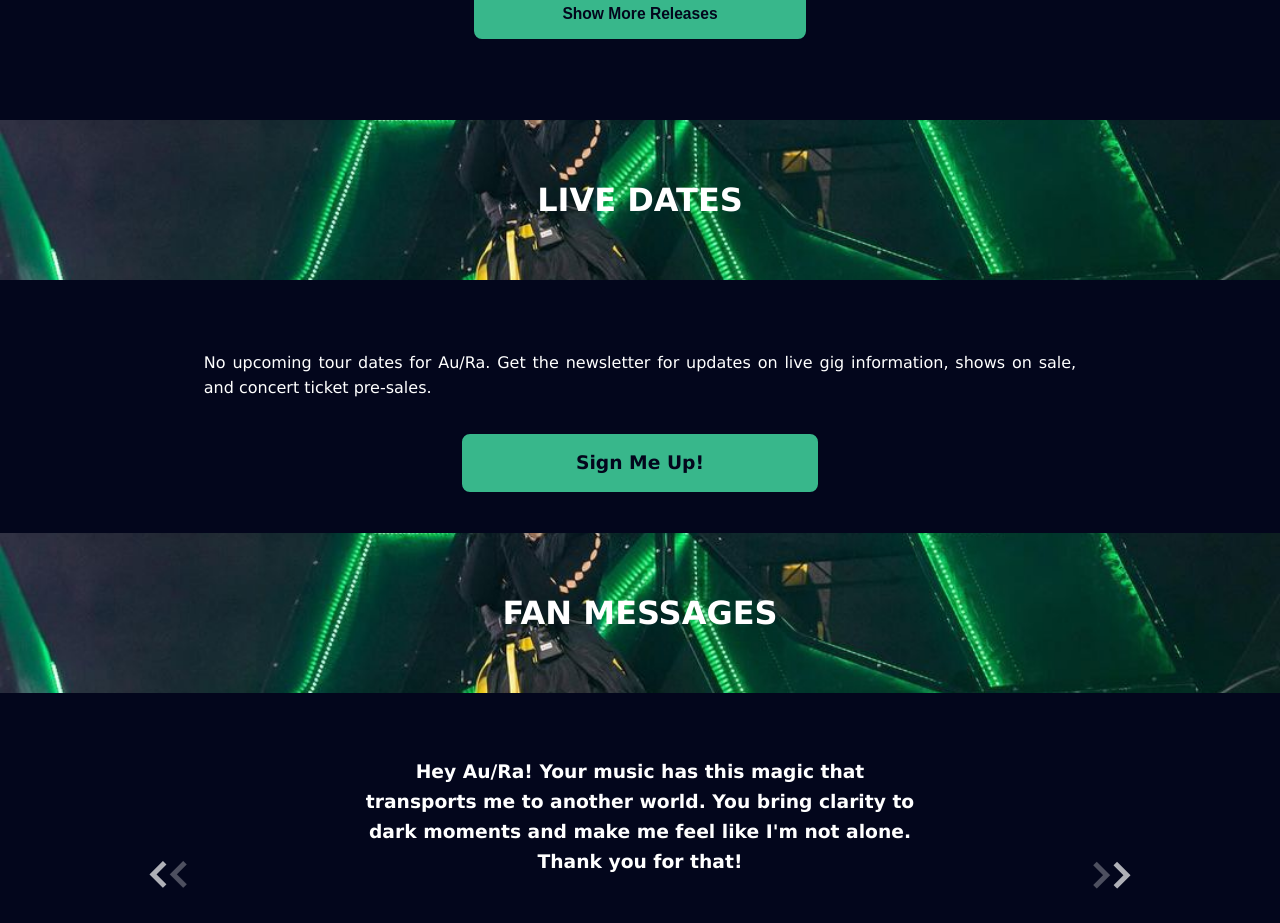
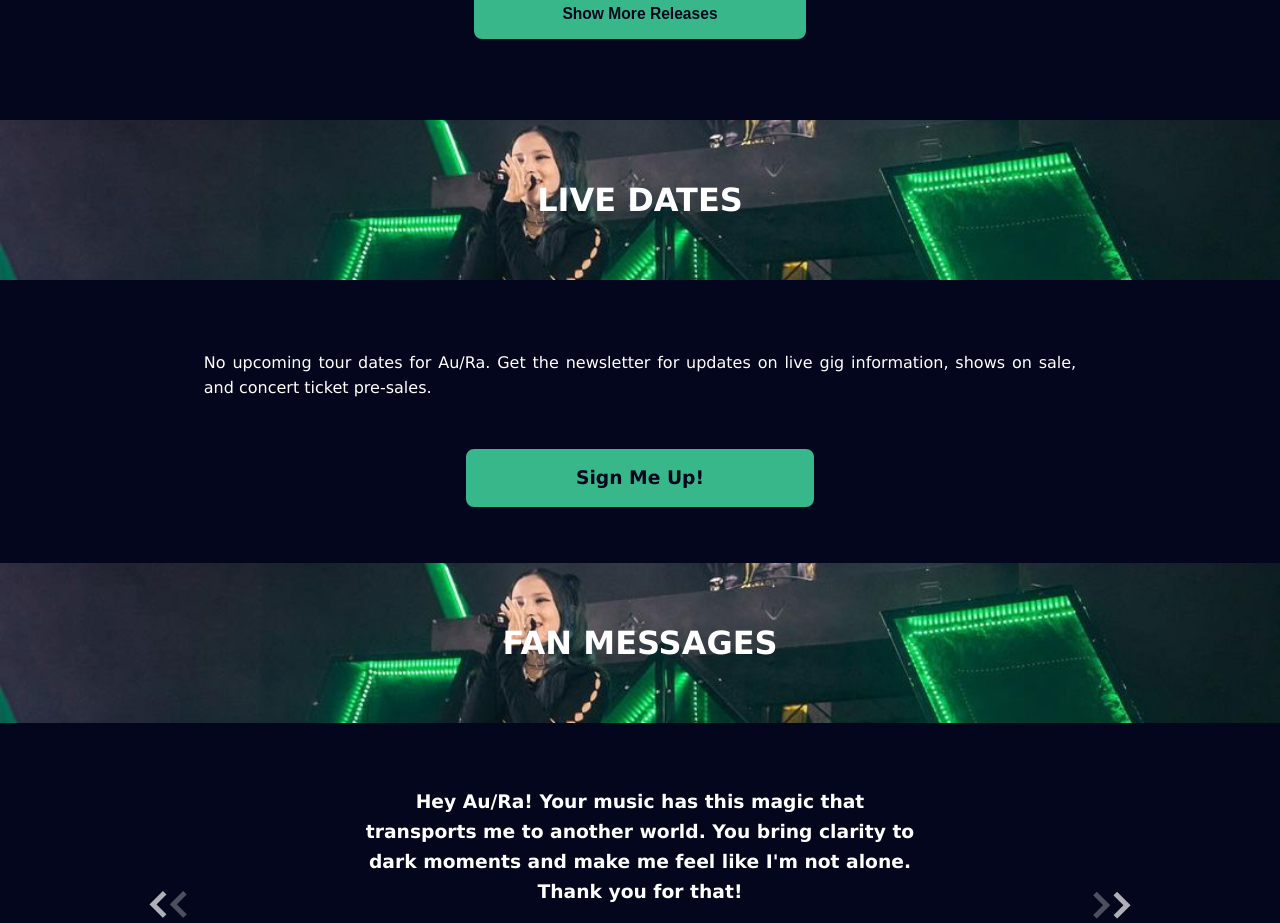
Before and after one commit to MarcGriese/Webdesign, a React app in the folder au_ra/: page / in a window 1280 px wide. Shown: the part 2520-3443 px from the top of the page. Built offline with nearby package versions, Linux system fonts and the light colour scheme.

Commit message:
logic adaption

```diff
--- a/au_ra/src/components/footer.jsx
+++ b/au_ra/src/components/footer.jsx
@@ -1,14 +1,28 @@
-import React from "react";
+import React, { useState, useEffect } from "react";
 
 export default function Footer() {
+    const [largeScreen, setLargeScreen] = useState(false);
+
+    useEffect(() => {
+        function handleResize() {
+            setLargeScreen(window.innerWidth > 600);
+        }
+
+        window.addEventListener("resize", handleResize);
+
+        // Initialer Wert basierend auf der Bildschirmbreite setzen
+        setLargeScreen(window.innerWidth > 600);
+
+        return () => window.removeEventListener("resize", handleResize);
+    }, []);
+
     return (
         <>
             <div className="footer--container row">
                 <div className="footer-text--container col-12">
-                    ©2023 SONY MUSIC ENTERTAINMENT UK LTD. | PRIVACY & COOKIE POLICY
+                    ©2023 SONY MUSIC ENTERTAINMENT UK LTD. {largeScreen ? " | " : <br />} PRIVACY & COOKIE POLICY
                 </div>
-
             </div>
         </>
-    )
+    );
 }
--- a/au_ra/src/components/image_barrier.jsx
+++ b/au_ra/src/components/image_barrier.jsx
@@ -3,25 +3,11 @@
 export default function ImageBarrier({ imgData, heading }) {
   const barrierStyle = {
     backgroundImage: `url(${imgData})`,
-    backgroundSize: "cover",
-    backgroundPosition: "center 50%",
-    height: "20vh",
-    backgroundColor: "#023934",
-    display: "flex",
-    justifyContent: "center",
-    alignItems: "center",
-    position: "relative", // To position text over the image
-  };
-
-  const textStyle = {
-    textAlign: "center",
-    color: "white",
-    zIndex: 1, // To ensure text is above the image
   };
 
   return (
     <div className="barrier_image--container row" style={barrierStyle}>
-      <h1 className="barrier-heading col-12" style={textStyle}>
+      <h1 className="barrier-heading col-12" >
         {heading}
       </h1>
     </div>
--- a/au_ra/src/components/live-dates.jsx
+++ b/au_ra/src/components/live-dates.jsx
@@ -13,11 +13,13 @@
                     No upcoming tour dates for Au/Ra. Get the newsletter for updates on live gig information, shows on sale, and concert ticket pre-sales.
                 </p>
             </div>
-            <a className="release-button" target="_blank" href="https://forms.sonymusicfans.com/campaign/signup_au-ra_2018_09_13/">
-                <h3>
-                    Sign Me Up!
-                </h3>
-            </a>
+            <div className="dates-button--container col-12">
+                <a className="dates-button" target="_blank" href="https://forms.sonymusicfans.com/campaign/signup_au-ra_2018_09_13/">
+                    <h3>
+                        Sign Me Up!
+                    </h3>
+                </a>
+            </div>
         </div>
     )
 }
```
